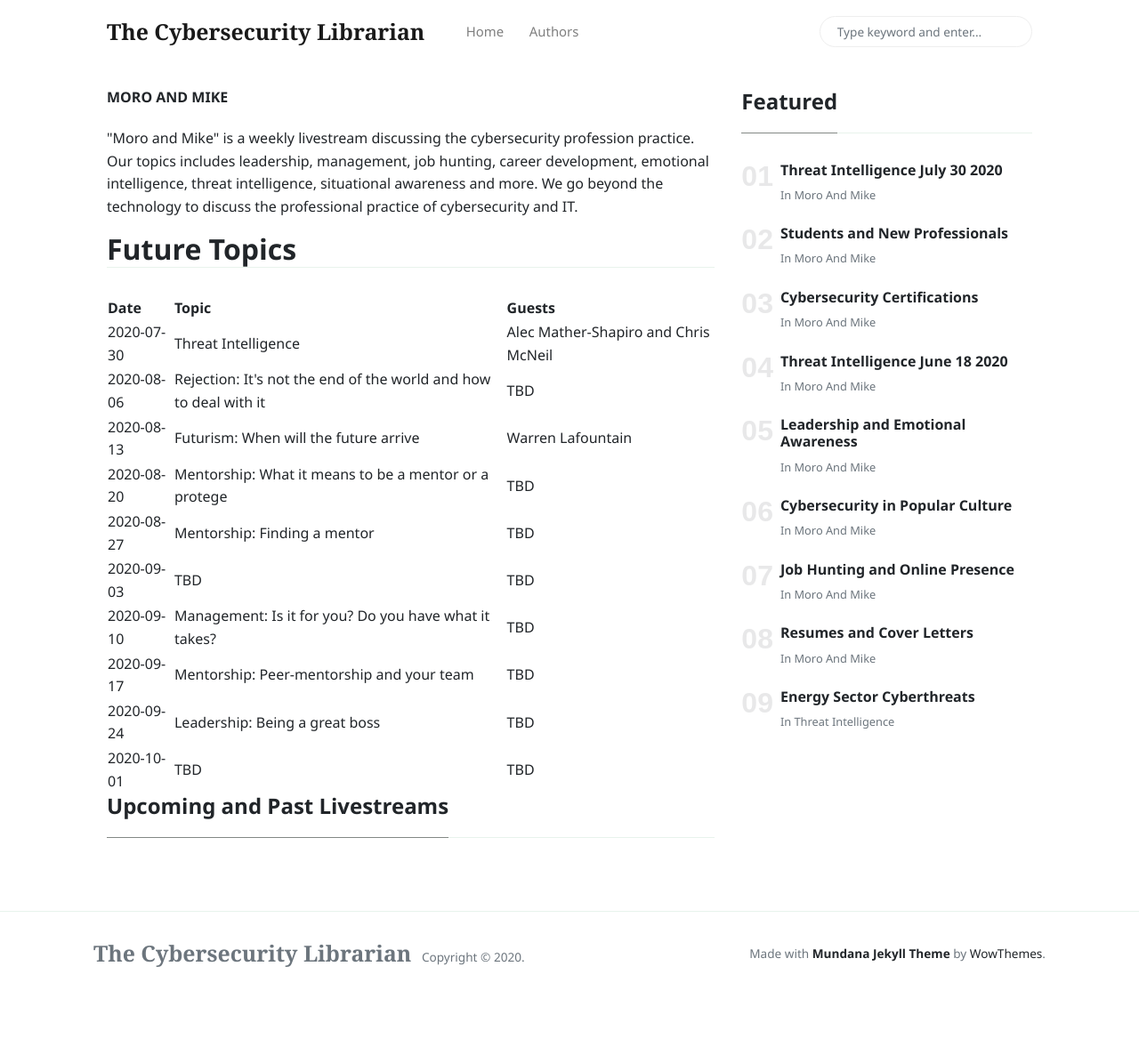
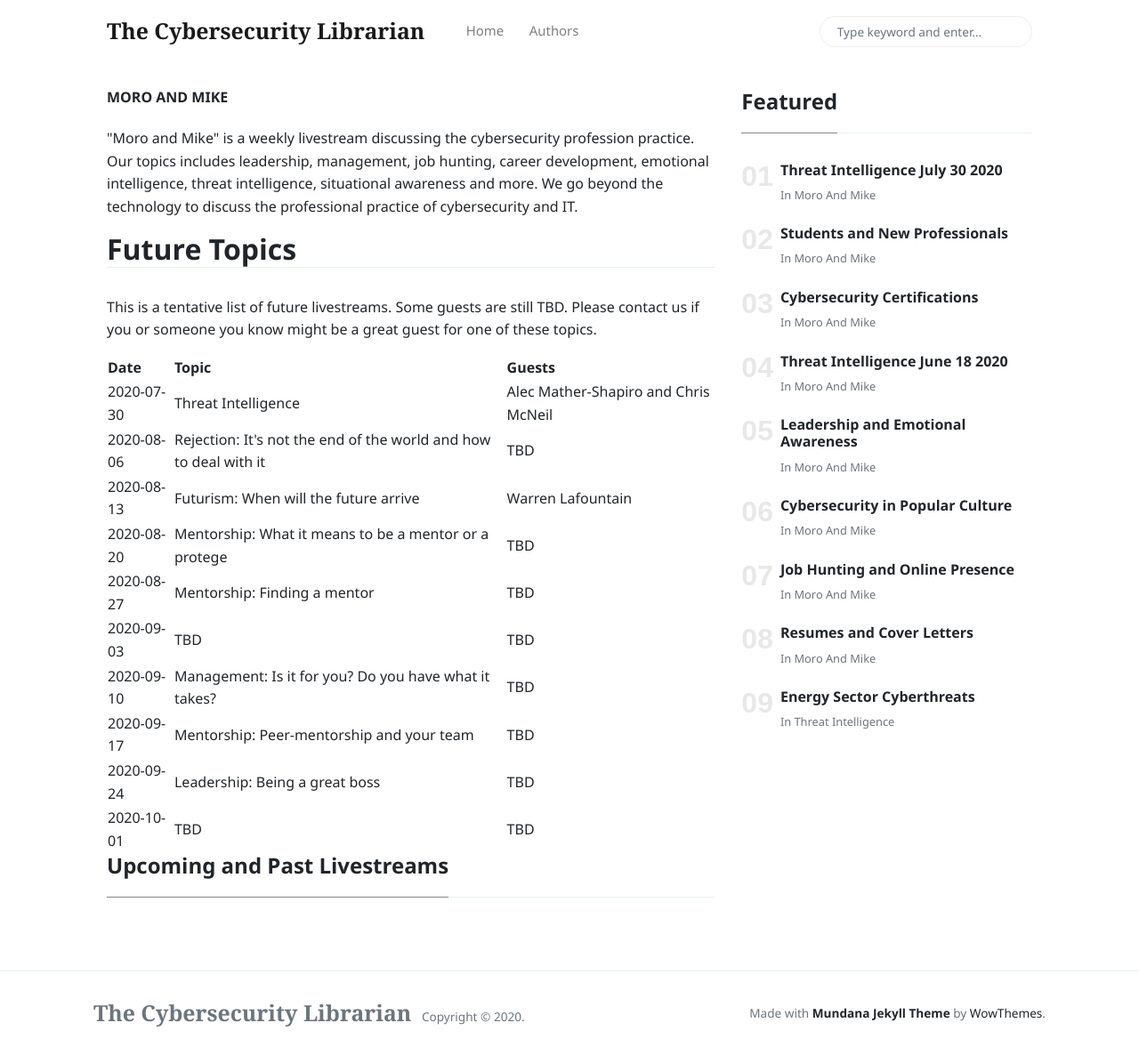
Before and after one commit to cyberlibrarian/cyberlibrarian.github.io, a Jekyll site: the page built from _pages/moro-and-mike.html, in a window 1280 px wide and 1186 px high. Shown: the whole window at 89% size. Built offline with Jekyll 4.4.1, drawn with Linux system fonts in a browser that asks for light colours; nearby versions of some CDN libraries.

```diff
--- a/_pages/moro-and-mike.html
+++ b/_pages/moro-and-mike.html
@@ -10,6 +10,7 @@ permalink: "/moro-and-mike"
 		<p>"Moro and Mike" is a weekly livestream discussing the cybersecurity profession practice. Our topics includes leadership, management, job hunting, career development, emotional intelligence, threat intelligence, situational awareness and more. We go beyond the technology to discuss the professional practice of cybersecurity and IT.</p>
 
 		<h2 class="font-weight-bold spanborder" id="future-topics">Future Topics</h2>
+		<p>This is a tentative list of future livestreams. Some guests are still TBD. Please contact us if you or someone you know might be a great guest for one of these topics.</p>
 		<table>
 		  <tr>
 		    <th>Date</th>
```
